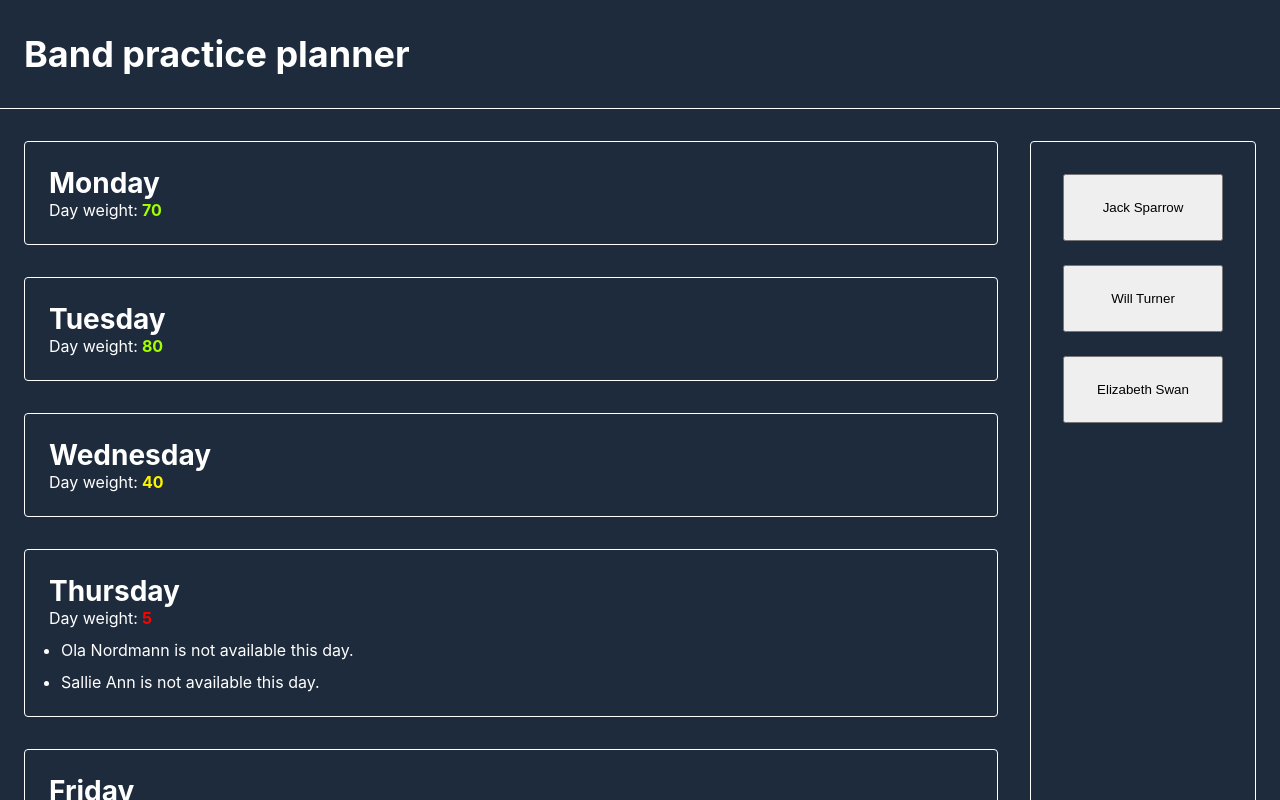
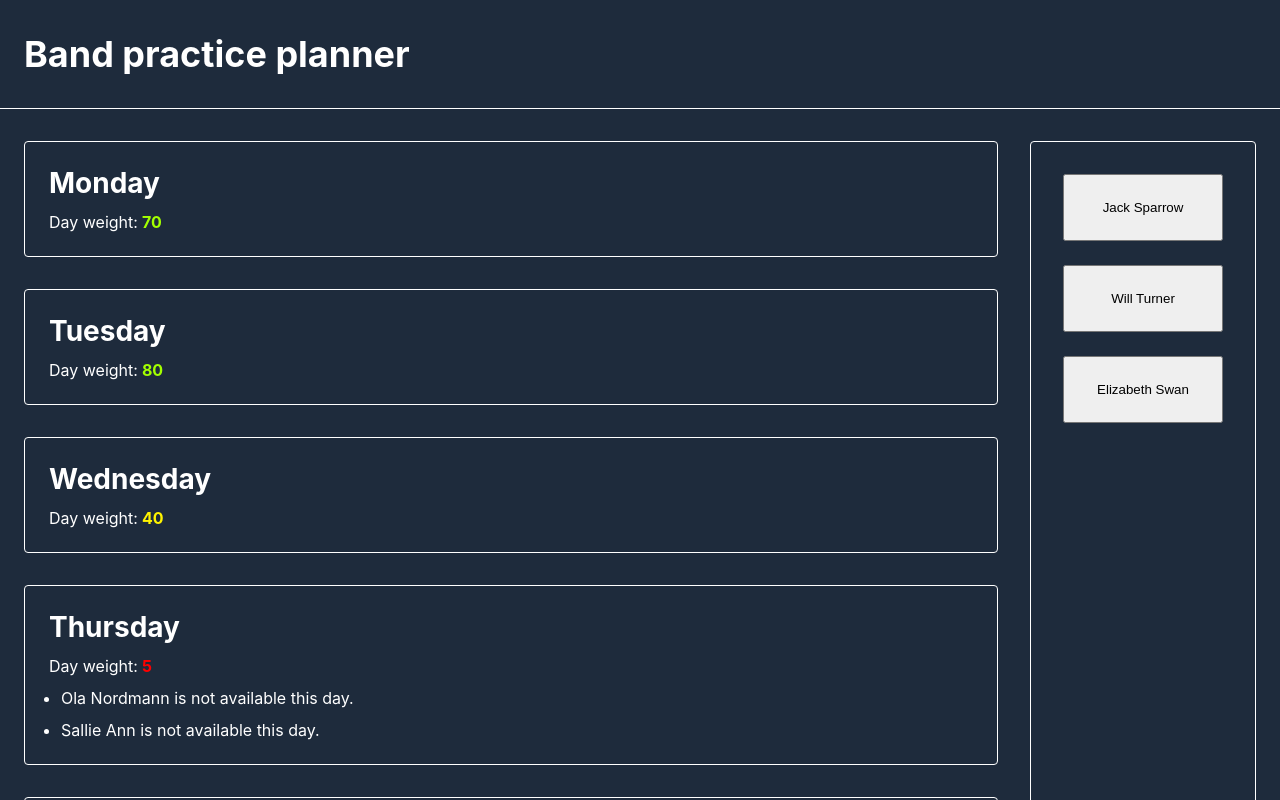
Before and after one commit to Monticulos/bandplanner, a React (Vite) app: page / in a window 1280 px wide. Shown: the top 800 px of the page. Built offline with nearby package versions, Linux system fonts and the light colour scheme.

Commit message:
remove unused class

```diff
--- a/frontend/src/app/MainContent/Calendar/Calendar.tsx
+++ b/frontend/src/app/MainContent/Calendar/Calendar.tsx
@@ -42,10 +42,8 @@ const CalendarDay = ({
 
   return (
     <div className={classes.calendarDay}>
-      <div className={classes.headingWithWeight}>
-        <h3>{weekdayHeadingText}</h3>
-        <Weight weight={weight} />
-      </div>
+      <h3>{weekdayHeadingText}</h3>
+      <Weight weight={weight} />
       {descriptions && <DescriptionList descriptions={descriptions} />}
     </div>
   );
```
